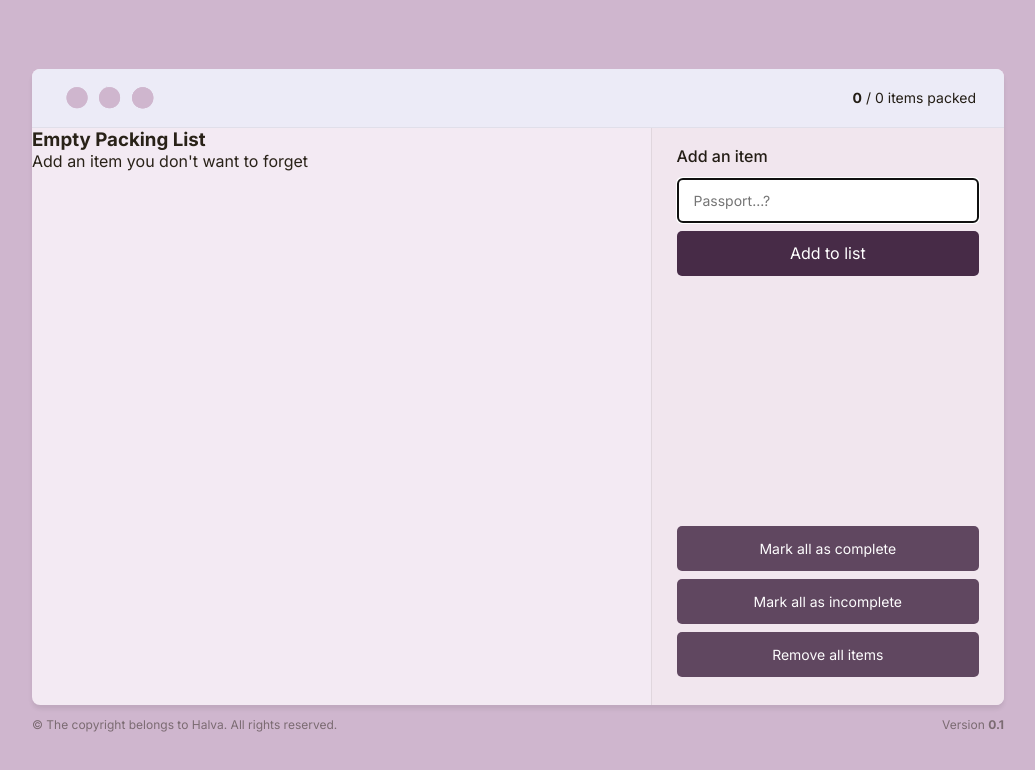
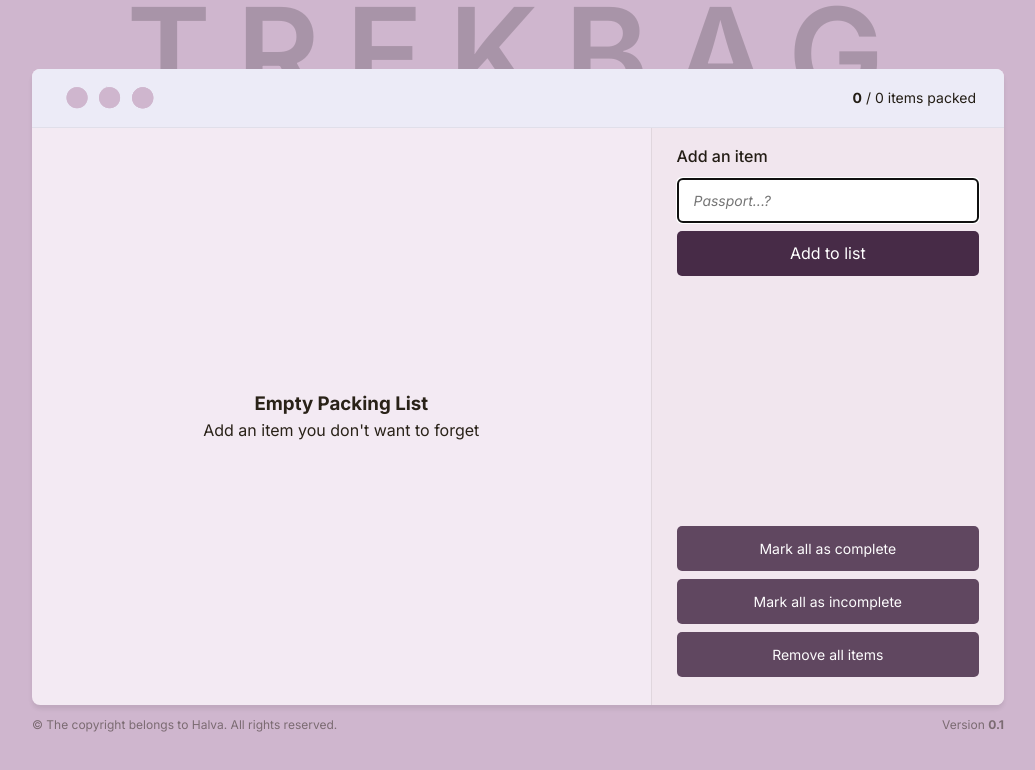
Before and after one commit to Halva1988/Trekbag, a React (Vite) app: page / in a window 1280 px wide. Shown: the top 770 px of the page, without its empty margins (122-1157 px from the left). Built offline with nearby package versions, Linux system fonts and the light colour scheme.

Commit message:
Добавил стилей, добавил библиотеку zustand, переделал store, убрал лишние ререндеры

```diff
--- a/package.json
+++ b/package.json
@@ -12,7 +12,8 @@
   "dependencies": {
     "react": "^18.2.0",
     "react-dom": "^18.2.0",
-    "react-select": "^5.8.1"
+    "react-select": "^5.8.1",
+    "zustand": "^5.0.0"
   },
   "devDependencies": {
     "@types/react": "^18.2.15",
--- a/src/components/App.jsx
+++ b/src/components/App.jsx
@@ -1,4 +1,3 @@
-import ItemsContextProvider from "../context/ItemsContextProvider";
 import BackgroundHeading from "./BackgroundHeading";
 import Footer from "./Footer";
 import Header from "./main/header/Header";
@@ -10,11 +9,9 @@ function App() {
 		<>
 			<BackgroundHeading />
 			<main className="app">
-				<ItemsContextProvider>
-					<Header />
-					<ItemList />
-					<Sidebar />
-				</ItemsContextProvider>
+				<Header />
+				<ItemList />
+				<Sidebar />
 			</main>
 			<Footer />
 		</>
--- a/src/components/main/EmptyView.jsx
+++ b/src/components/main/EmptyView.jsx
@@ -1,3 +1,5 @@
+
+
 const EmptyView = () => {
 	return (
     <section className="empty-state">
--- a/src/components/main/ItemList.jsx
+++ b/src/components/main/ItemList.jsx
@@ -1,7 +1,7 @@
 import { useMemo, useState } from "react";
 import EmptyView from "./EmptyView";
 import Select from "react-select";
-import { useItemsContext } from "../../lib/hooks";
+import { useItemsStore } from "../../stores/itemsStore";
 
 const options = [
 	{ value: "default", label: "Sort by default" },
@@ -11,8 +11,10 @@ const options = [
 
 const ItemList = () => {
 	const [sortBy, setSortBy] = useState("default");
-	const { items, handleToggleItem, handleRemoveItem } =
-		useItemsContext();
+	const items = useItemsStore(state => state.items);
+
+	const toggleItem = useItemsStore(state => state.toggleItem);
+	const removeItem = useItemsStore(state => state.removeItem);
 
 	const sortedItems = useMemo(
 		() =>
@@ -44,8 +46,8 @@ const ItemList = () => {
 						<Item
 							key={item.id}
 							item={item}
-							handleToggleItem={handleToggleItem}
-							handleRemoveItem={handleRemoveItem}
+							handleToggleItem={toggleItem}
+							handleRemoveItem={removeItem}
 						/>
 					);
 				})}
--- a/src/components/main/header/Counter.jsx
+++ b/src/components/main/header/Counter.jsx
@@ -1,8 +1,9 @@
-import { useItemsContext } from "../../../lib/hooks";
+import { useItemsStore } from "../../../stores/itemsStore";
 
 
 const Counter = () => {
-	const { numbersOfItems, packedItems } = useItemsContext();
+	const numbersOfItems = useItemsStore(state => state.items.length);
+	const packedItems = useItemsStore(state => state.items.filter(item => item.packed).length);
 
 	return (
 		<div className="counter">
--- a/src/components/main/sidebar/AddItemForm.jsx
+++ b/src/components/main/sidebar/AddItemForm.jsx
@@ -1,9 +1,9 @@
 import { useRef, useState } from "react";
 import Button from "../../Button";
-import { useItemsContext } from "../../../lib/hooks";
+import { useItemsStore } from "../../../stores/itemsStore";
 
 const AddItemForm = () => {
-	const { handleAddItem } = useItemsContext();
+	const addItem = useItemsStore(state => state.addItem);
 	const [itemText, setItemText] = useState("");
   const inputRef = useRef();
 
@@ -15,7 +15,7 @@ const AddItemForm = () => {
       return;
     }
 
-    handleAddItem(itemText);
+		addItem(itemText);
     setItemText('');
 	};
 
--- a/src/components/main/sidebar/ButtonGroup.jsx
+++ b/src/components/main/sidebar/ButtonGroup.jsx
@@ -1,25 +1,23 @@
 import Button from "../../Button";
-import { useItemsContext } from "../../../lib/hooks";
+import { useItemsStore } from "../../../stores/itemsStore";
 
 const ButtonGroup = () => {
-	const {
-		handleMarkAllAsComplete,
-		handleMarkAllAsIncomplete,
-		handleRemoveAllItems,
-	} = useItemsContext();
+	const markAllAsComplete = useItemsStore(state => state.markAllAsComplete);
+	const markAllAsIncomplete = useItemsStore(state => state.markAllAsIncomplete);
+	const removeAllItems = useItemsStore(state => state.removeAllItems);
 
 	const secondaryButtons = [
 		{
 			text: "Mark all as complete",
-			onClick: handleMarkAllAsComplete,
+			onClick: markAllAsComplete,
 		},
 		{
 			text: "Mark all as incomplete",
-			onClick: handleMarkAllAsIncomplete,
+			onClick: markAllAsIncomplete,
 		},
 		{
 			text: "Remove all items",
-			onClick: handleRemoveAllItems,
+			onClick: removeAllItems,
 		},
 	];
 	return (
--- a/src/context/ItemsContextProvider.jsx
+++ /dev/null
@@ -1,76 +0,0 @@
-import { createContext, useEffect, useState } from "react";
-
-export const ItemsContext = createContext();
-
-const ItemsContextProvider = ({ children }) => {
-	const [items, setItems] = useState(
-		() => JSON.parse(localStorage.getItem("items")) || []
-	);
-
-	const numbersOfItems = items.length;
-	const packedItems = items.filter((item) => item.packed).length;
-
-	const handleAddItem = (itemText) => {
-		const newItem = {
-			id: Date.now(),
-			name: itemText,
-			packed: false,
-		};
-
-		setItems([...items, newItem]);
-	};
-
-	const handleMarkAllAsComplete = () => {
-		const newItems = items.map((item) => {
-			return { ...item, packed: true };
-		});
-		setItems(newItems);
-	};
-
-	const handleMarkAllAsIncomplete = () => {
-		const newItems = items.map((item) => {
-			return { ...item, packed: false };
-		});
-		setItems(newItems);
-	};
-
-	const handleRemoveAllItems = () => {
-		setItems([]);
-	};
-
-	const handleToggleItem = (id) => {
-		const newItems = items.map((item) =>
-			item.id === id ? { ...item, packed: !item.packed } : item
-		);
-		setItems(newItems);
-	};
-
-	const handleRemoveItem = (id) => {
-		const newItems = items.filter((item) => item.id !== id);
-		setItems(newItems);
-	};
-
-	useEffect(() => {
-		localStorage.setItem("items", JSON.stringify(items));
-	}, [items]);
-
-	return (
-		<ItemsContext.Provider
-			value={{
-				items,
-				packedItems,
-				numbersOfItems,
-				handleAddItem,
-				handleToggleItem,
-				handleRemoveItem,
-				handleRemoveAllItems,
-				handleMarkAllAsComplete,
-				handleMarkAllAsIncomplete,
-			}}
-		>
-			{children}
-		</ItemsContext.Provider>
-	);
-};
-
-export default ItemsContextProvider;
--- a/src/index.css
+++ b/src/index.css
@@ -29,7 +29,7 @@ body {
 	background-color: #cfb6ce;
 	overflow: hidden;
 	color: #292218;
-  padding: 0 10px;
+	padding: 0 25px;
 }
 
 #root {
@@ -68,12 +68,42 @@ header {
 	font-size: 14px;
 }
 
+.item-list {
+	grid-column: 1 / 2;
+	grid-row: 2 / 3;
+	background-color: #efe6ef;
+	overflow-y: scroll;
+	scrollbar-color: rgb(221, 219, 219) rgb(250, 249, 248);
+	scrollbar-width: thin;
+	position: relative;
+}
+
+.item-list::-webkit-scrollbar {
+	width: 0;
+}
+
+.item-list::-webkit-scrollbar-track {
+	background: #faf7f3;
+}
+
+.item-list::-webkit-scrollbar-thumb {
+	background-color: #f3f1ee;
+}
+
 .item {
 	display: flex;
 	position: relative;
 	height: 50px;
-  font-size: 14px;
+	font-size: 18px;
 	border-bottom: 1px solid rgba(0, 0, 0, 0.06);
+}
+
+.item > input {
+	position: absolute;
+	left: 50%;
+	top: 50%;
+	transform: translate(-50%, -50%);
+	height: 100%;
 }
 
 .item > label {
@@ -96,22 +126,22 @@ label > input {
 	border-radius: 2px;
 	outline: 2px solid transparent;
 	transition-duration: 0.3s;
-  background-color: #ffffff;
+	background-color: #fff;
 	cursor: pointer;
 	margin-right: 13px;
 	box-sizing: content-box;
 }
 
 label > input:hover {
-  border-color: #04ac1b;
+	border-color: #8f8474;
 }
 
 label > input:checked {
-  border-color: #0c8b0c;
-  background-color: #178f1d;
+	border-color: #774c74;
+	background-color: #754b73;
 }
 
-label {
+label > label {
 	cursor: pointer;
 }
 
@@ -129,6 +159,17 @@ label {
 .item > button:hover,
 .item > button:focus {
 	transform: scale(1.2);
+}
+
+.empty-state {
+	display: flex;
+	flex-direction: column;
+	justify-content: center;
+	text-align: center;
+}
+
+h3 {
+	margin-bottom: 5px;
 }
 
 .sidebar {
@@ -155,6 +196,10 @@ form > input {
 	margin: 12px 0 8px 0;
 	padding: 0 16px;
 	font-size: 14px;
+}
+
+form > input::placeholder {
+	font-style: italic;
 }
 
 .btn {
@@ -188,17 +233,63 @@ form > input {
 	gap: 8px;
 }
 
+.sorting {
+	padding: 15px 28px;
+	border-bottom: 1px solid rgba(0, 0, 0, 0.05);
+	font-size: 13px;
+}
+
 h1 {
 	font-size: 128px;
 	font-weight: 600;
 	color: rgba(0, 0, 0, 0.185);
 	position: absolute;
-  top: 7.5%;
+	top: 2%;
 	left: 50%;
 	transform: translateX(-50%);
 	z-index: -1;
 	text-transform: uppercase;
 	letter-spacing: 0.2em;
+	transition: font-size 0.4s;
+}
+
+@media (max-width: 780px) {
+	h1 {
+		font-size: 100px;
+		top: 4.5%;
+	}
+}
+
+@media (max-width: 650px) {
+	h1 {
+		font-size: 80px;
+		top: 6.2%;
+	}
+}
+
+@media (max-width: 530px) {
+	h1 {
+		font-size: 60px;
+		top: 8%;
+	}
+}
+
+@media (max-height: 883px) {
+	h1 {
+		top: 2.5%;
+	}
+}
+
+@media (max-height: 850px) {
+	h1 {
+		top: 0%;
+	}
+}
+
+@media (max-height: 800px) {
+	h1 {
+		top: -3%;
+	}
 }
 
 footer {
--- /dev/null
+++ b/src/stores/itemsStore.js
@@ -0,0 +1,46 @@
+import { create } from "zustand";
+import { persist } from "zustand/middleware";
+
+export const useItemsStore = create(
+	persist(
+		(set) => ({
+			items: [],
+			removeAllItems: () => {
+				set({ items: [] });
+			},
+			addItem: (itemText) => {
+				const newItem = {
+					id: Date.now(),
+					name: itemText,
+					packed: false,
+				};
+				set((state) => ({ items: [...state.items, newItem] }));
+			},
+			removeItem: (id) => {
+				set((state) => ({
+					items: state.items.filter((item) => item.id !== id),
+				}));
+			},
+			toggleItem: (id) => {
+				set((state) => ({
+					items: state.items.map((item) =>
+						item.id === id ? { ...item, packed: !item.packed } : item
+					),
+				}));
+			},
+			markAllAsComplete: () => {
+				set((state) => ({
+					items: state.items.map((item) => ({ ...item, packed: true })),
+				}));
+			},
+			markAllAsIncomplete: () => {
+				set((state) => ({
+					items: state.items.map((item) => ({ ...item, packed: false })),
+				}));
+			},
+		}),
+		{
+			name: "items",
+		}
+	)
+);
```
Also changed, not shown: 1 other file (tests, documents, lock files or other folders). Lines whose indentation alone changed are shown as unchanged.
